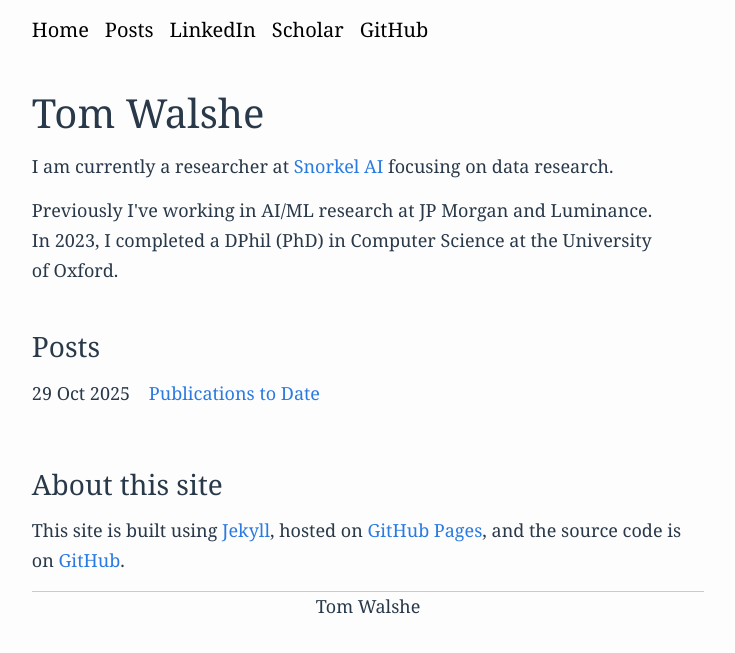
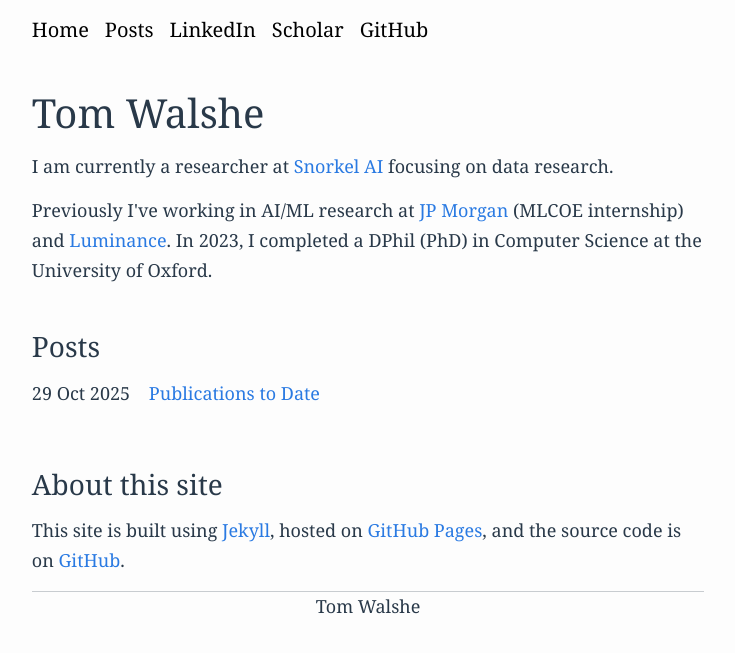
Before and after one commit to t-walshe/t-walshe.github.io, a Jekyll site: the page built from index.html, in a window 1280 px wide. Shown: the top 653 px of the page, without its empty margins (272-1007 px from the left). Built offline with Jekyll 4.4.1, drawn with Linux system fonts in a browser that asks for light colours.

Commit message:
Added new links on the main page

```diff
--- a/index.html
+++ b/index.html
@@ -13,7 +13,10 @@ format_equations: false
 
 
         <p>
-            Previously I've working in AI/ML research at JP Morgan and Luminance.
+
+
+            Previously I've working in AI/ML research at <a href="https://www.jpmorganchase.com/about/technology/research/machine-learning">JP Morgan</a> (MLCOE internship) and <a href="https://www.luminance.com/">Luminance</a>.
+
             In 2023, I completed a DPhil (PhD) in Computer Science at the University of Oxford.
         </p>
         <br>
```
